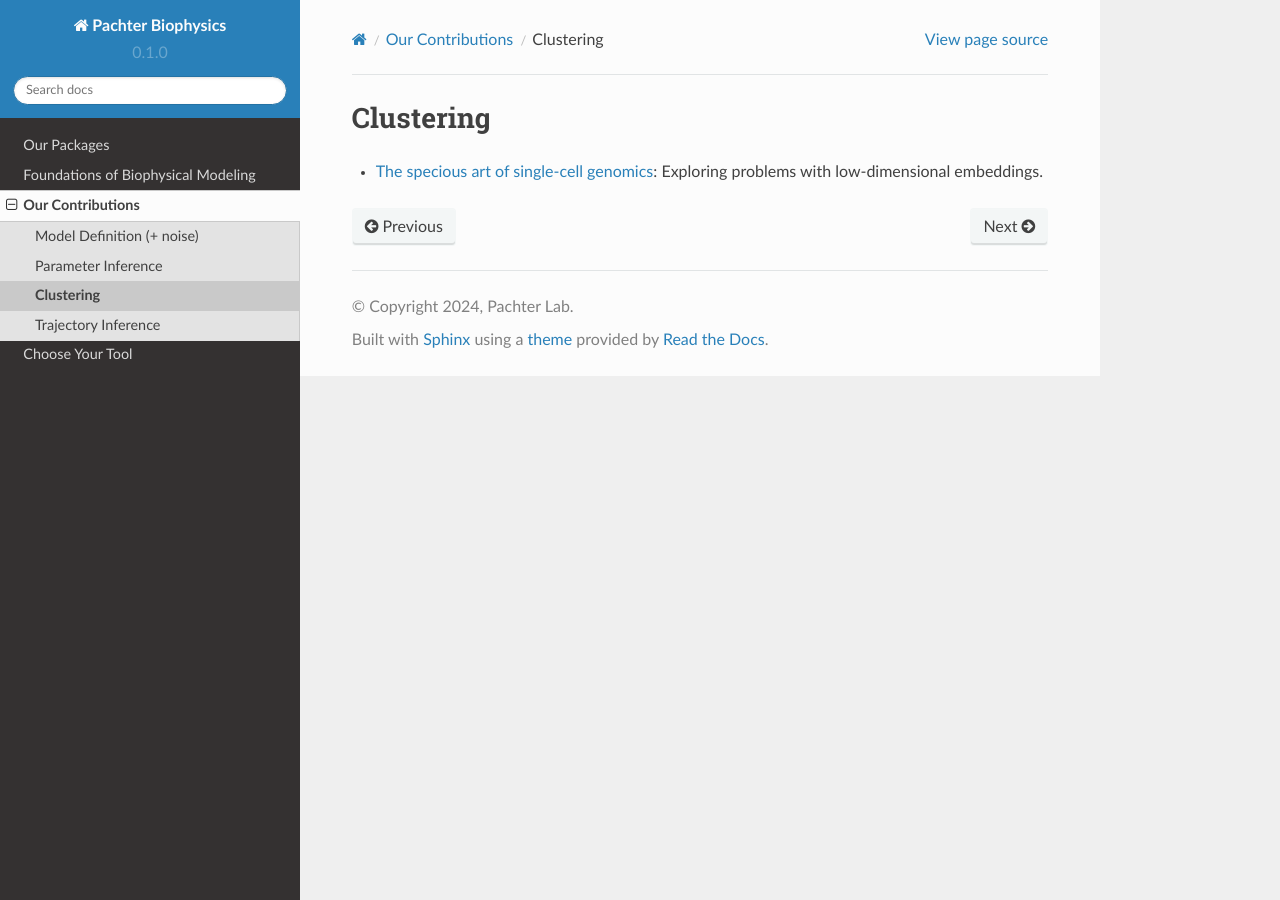
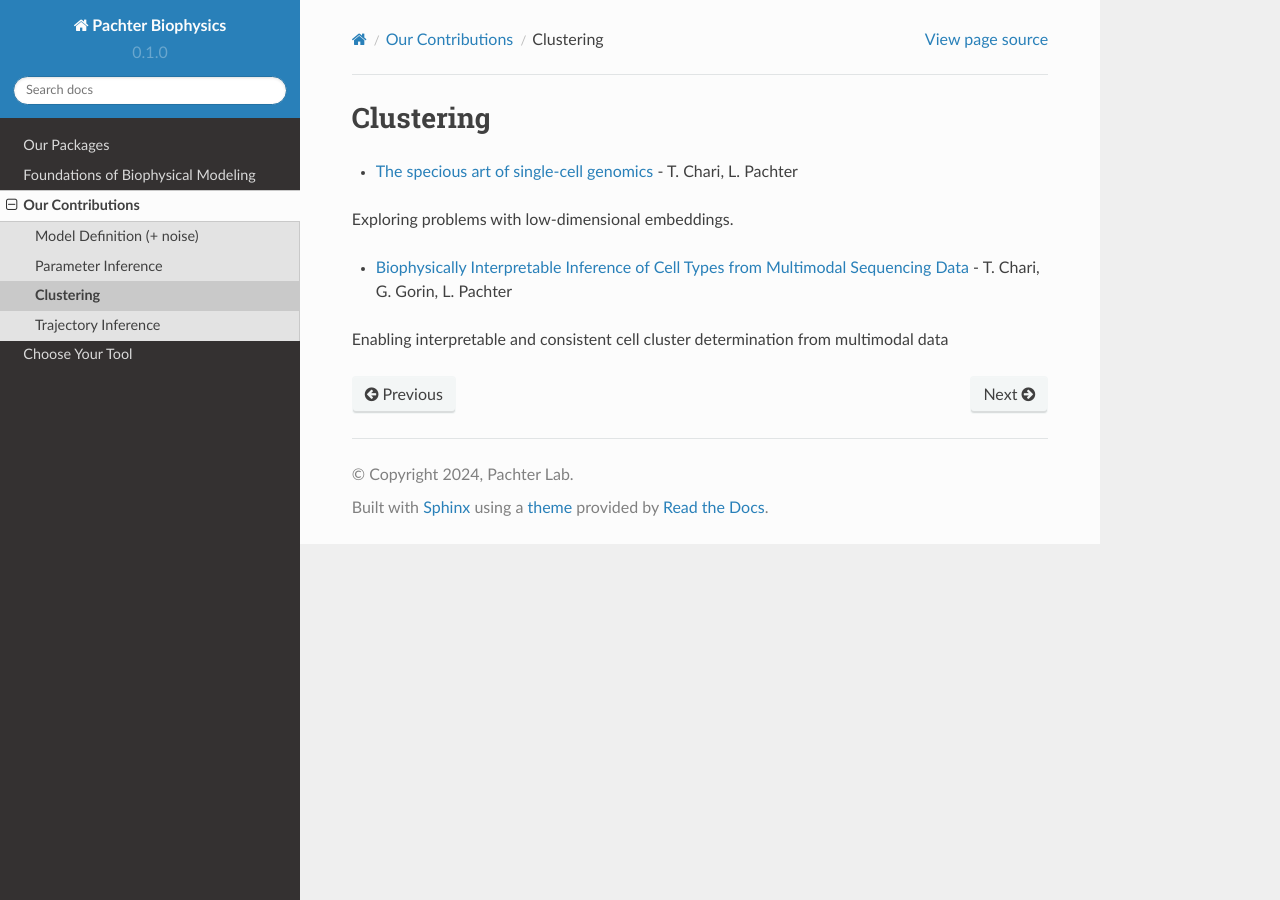
Before and after one commit to pachterlab/biophysics, a Sphinx documentation site: the page built from docs/source/contributions_clustering.rst, in a window 1280 px wide. Built offline with Sphinx 7.4.7 and the Read the Docs theme 2.0.0, drawn with Linux system fonts in a browser that asks for light colours; pages that are not in the unit, such as notebooks, are missing from menus.

Commit message:
Update contributions_clustering.rst
added meK-Means

```diff
--- a/docs/source/contributions_clustering.rst
+++ b/docs/source/contributions_clustering.rst
@@ -2,4 +2,10 @@
 Clustering
 =====
 
-* `The specious art of single-cell genomics <https://journals.plos.org/ploscompbiol/article?id=10.1371/journal.pcbi.1011288>`_: Exploring problems with low-dimensional embeddings.
+* `The specious art of single-cell genomics <https://journals.plos.org/ploscompbiol/article?id=10.1371/journal.pcbi.1011288>`_ - T. Chari, L. Pachter
+
+Exploring problems with low-dimensional embeddings.
+
+* `Biophysically Interpretable Inference of Cell Types from Multimodal Sequencing Data <https://doi.org/10.1101/2023.09.17.558131>`_ - T. Chari, G. Gorin, L. Pachter
+
+Enabling interpretable and consistent cell cluster determination from multimodal data
```
